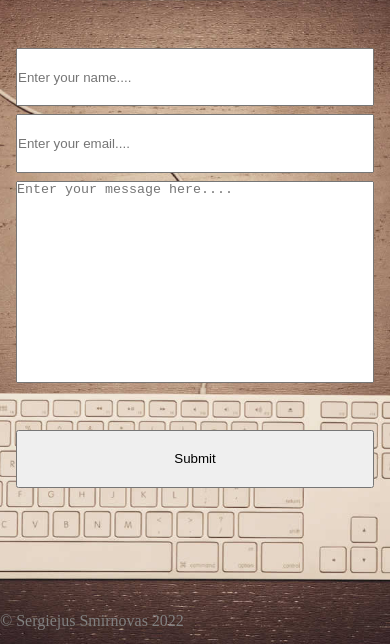
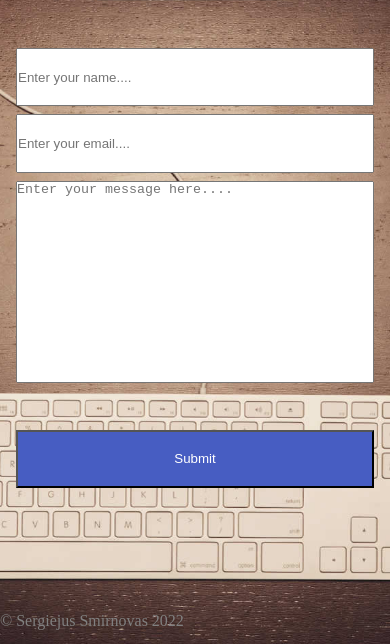
Before and after one commit to Sergiejus/Portfolio, a plain HTML site: page contacts.html in a window 390 px wide. Shown: the part 200-844 px from the top of the page. Drawn offline with Linux system fonts and the light colour scheme; a web font is replaced by a local one.

Commit message:
Validating

```diff
--- a/mobile.css
+++ b/mobile.css
@@ -142,3 +142,10 @@ textarea {
     height: 15em;
     resize: none;
 }
+.submit{
+    background-color: rgb(71, 93, 194);
+    color: white;
+}
+.submit:hover{
+    background-color: grey;
+}
```
